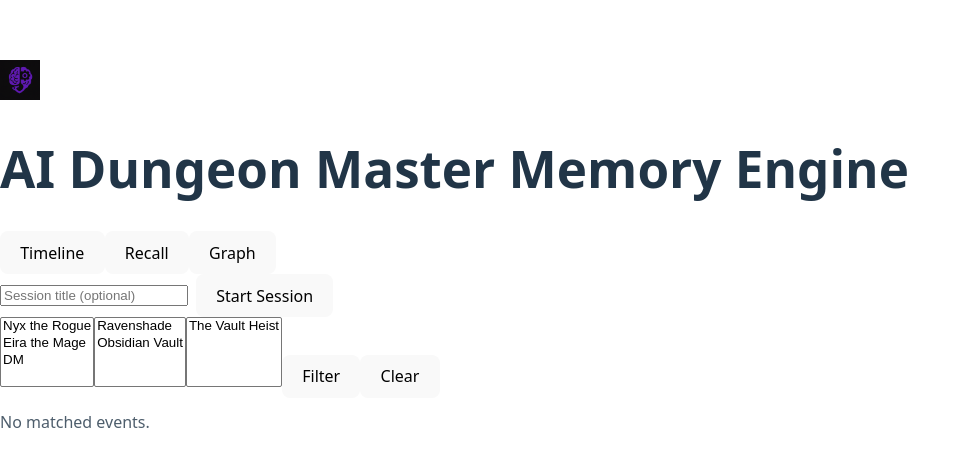
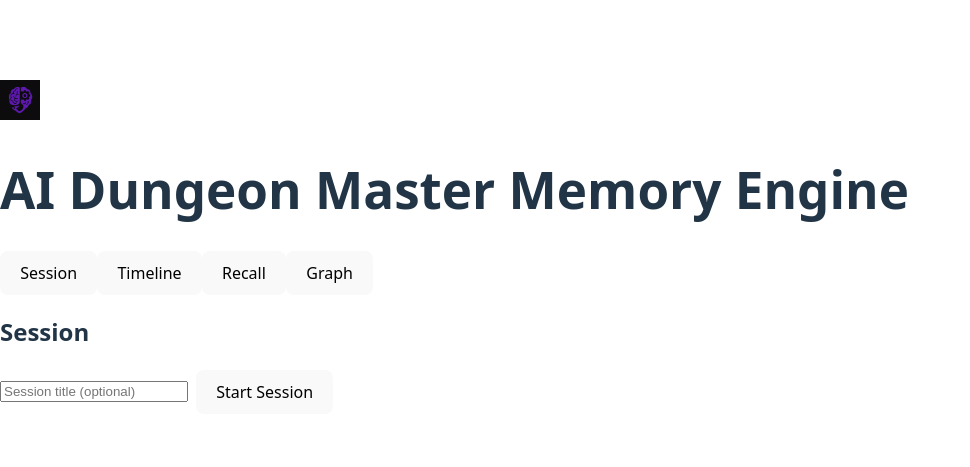
Before and after one commit to heiloMeow/Litang, a React (Vite) app in the folder dungeon-scribe-ui/: page / in a window 1280 px wide. Shown: the part 153-620 px from the top of the page, without its empty margins (0-970 px from the left). Built offline with nearby package versions, Linux system fonts and the light colour scheme; the HTML template or start-up script is replaced by a standard one.

Commit message:
将session改为单独页面

```diff
--- a/dungeon-scribe-ui/src/App.tsx
+++ b/dungeon-scribe-ui/src/App.tsx
@@ -3,14 +3,16 @@ import { Header } from './components/Header'
 import Timeline from './components/Timeline'
 import Recall from './components/Recall'
 import GraphView from './components/GraphView'
+import SessionPage from './components/SessionPage'
 import type { Tab } from './types'
 
 export default function App() {
-  const [tab, setTab] = useState<Tab>('Timeline')
+  const [tab, setTab] = useState<Tab>('Session')
 
   return (
     <>
       <Header tab={tab} setTab={setTab} />
+      {tab==='Session'  && <SessionPage/>}
       {tab==='Timeline' && <Timeline/>}
       {tab==='Recall'   && <Recall/>}
       {tab==='Graph'    && <GraphView/>}
--- a/dungeon-scribe-ui/src/components/Header.tsx
+++ b/dungeon-scribe-ui/src/components/Header.tsx
@@ -1,6 +1,5 @@
 import React from 'react'
 import { Tab, TABS } from '../types'
-import SessionBar from './SessionBar'
 import './Header.css'
 
 // Header component: main navigation bar of the app
@@ -12,7 +11,7 @@ export function Header(props: { tab: Tab; setTab: (t: Tab) => void }) {
   return (
     <header>
       {/* App title / 应用标题 */}
-      <img className="header-img" src="\public\icons\header-img.png" alt="AI Dungeon Master Memory Engine Logo" />
+      <img className="header-img" src="/icons/header-img.png" alt="AI Dungeon Master Memory Engine Logo" />
       <h1>AI Dungeon Master Memory Engine</h1>
 
       <nav>
@@ -28,12 +27,6 @@ export function Header(props: { tab: Tab; setTab: (t: Tab) => void }) {
           </button>
         ))}
       </nav>
-
-      <div className="right">
-        {/* Right side bar with session info */}
-        {/* 右侧区域：显示会话信息 */}
-        <SessionBar />
-      </div>
     </header>
   )
 }
--- a/dungeon-scribe-ui/src/components/SessionBar.tsx
+++ b/dungeon-scribe-ui/src/components/SessionPage.tsx
@@ -1,22 +1,26 @@
+// src/components/SessionPage.tsx
 import React, { useEffect, useMemo, useState } from 'react'
 import { getActiveSession, startSession, endSession } from '../api/mock'
 import type { Session } from '../types'
 
-export default function SessionBar() {
+export default function SessionPage() {
   const [active, setActive] = useState<Session | null>(null)
   const [title, setTitle] = useState('')
   const [now, setNow] = useState(Date.now())
 
+  // 初始获取当前活跃会话
   useEffect(() => {
     getActiveSession().then(setActive)
   }, [])
 
+  // 若有活跃会话，则每秒刷新一次时间
   useEffect(() => {
     if (!active) return
     const t = setInterval(() => setNow(Date.now()), 1000)
     return () => clearInterval(t)
   }, [active])
 
+  // 计算已用时
   const elapsed = useMemo(() => {
     if (!active) return '00:00:00'
     const ms = (active.endedAt ?? now) - active.startedAt
@@ -32,26 +36,32 @@ export default function SessionBar() {
     setActive(s)
     setTitle('')
   }
+
   async function onEnd() {
     if (!active) return
     await endSession(active.id)
     setActive(null)
   }
 
-  if (active) {
   return (
+    <main className="page session-page">
+      <h2>Session</h2>
+
+      {active ? (
         <div className="session">
           <div className="pill">
             <span style={{ marginRight: 8 }}>● Live</span>
             <strong>{elapsed}</strong>
-          {active.title ? <span className="small" style={{ marginLeft: 8 }}>({active.title})</span> : null}
+            {active.title ? (
+              <span className="small" style={{ marginLeft: 8 }}>
+                ({active.title})
+              </span>
+            ) : null}
           </div>
+
           <button onClick={onEnd}>End Session</button>
         </div>
-    )
-  }
-
-  return (
+      ) : (
         <div className="session">
           <input
             className="select"
@@ -62,5 +72,7 @@ export default function SessionBar() {
           />
           <button onClick={onStart}>Start Session</button>
         </div>
+      )}
+    </main>
   )
 }
--- a/dungeon-scribe-ui/src/types.ts
+++ b/dungeon-scribe-ui/src/types.ts
@@ -1,5 +1,7 @@
+// types.ts
 export type NodeType = "CHARACTER"|"LOCATION"|"QUEST"|"NPC"|"LORE"|"ITEM"|"EVENT";
-export const TABS = ['Timeline', 'Recall', 'Graph'] as const;
+
+export const TABS = ['Session', 'Timeline', 'Recall', 'Graph'] as const;
 export type Tab = typeof TABS[number];
 
 export interface Character { id:string; name:string; tags?:string[] }
@@ -10,7 +12,7 @@ export interface EventNode {
   id:string;
   type:"EVENT";
   title:string;
-  ts:number;                 // epoch ms
+  ts:number;
   characters:string[];
   location?:string;
   questIds?:string[];
@@ -26,6 +28,6 @@ export interface Edge {
 export interface Session {
   id: string;
   title?: string;
-  startedAt: number;   // epoch ms
+  startedAt: number;
   endedAt?: number;
 }
```
Lines whose indentation alone changed are shown as unchanged.
